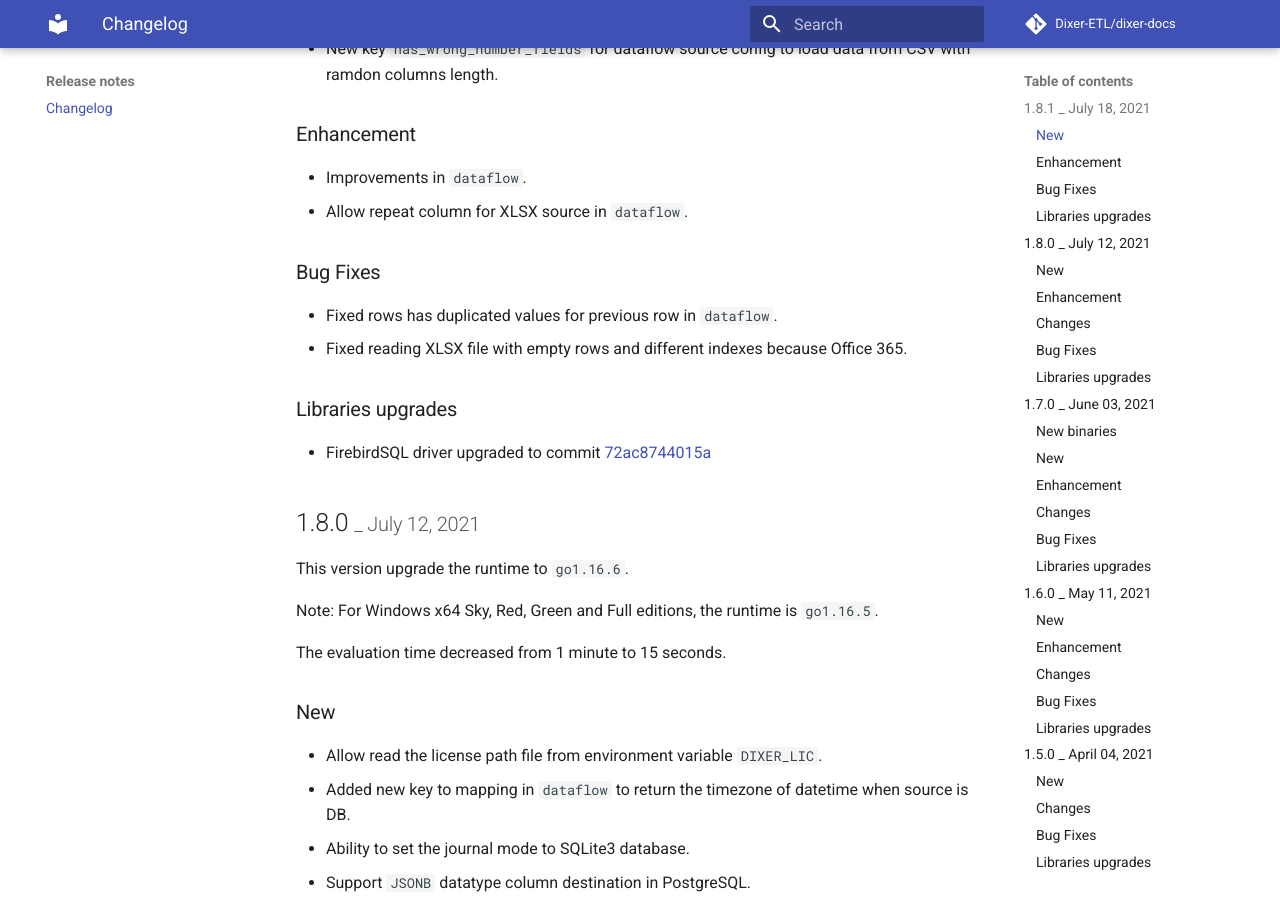
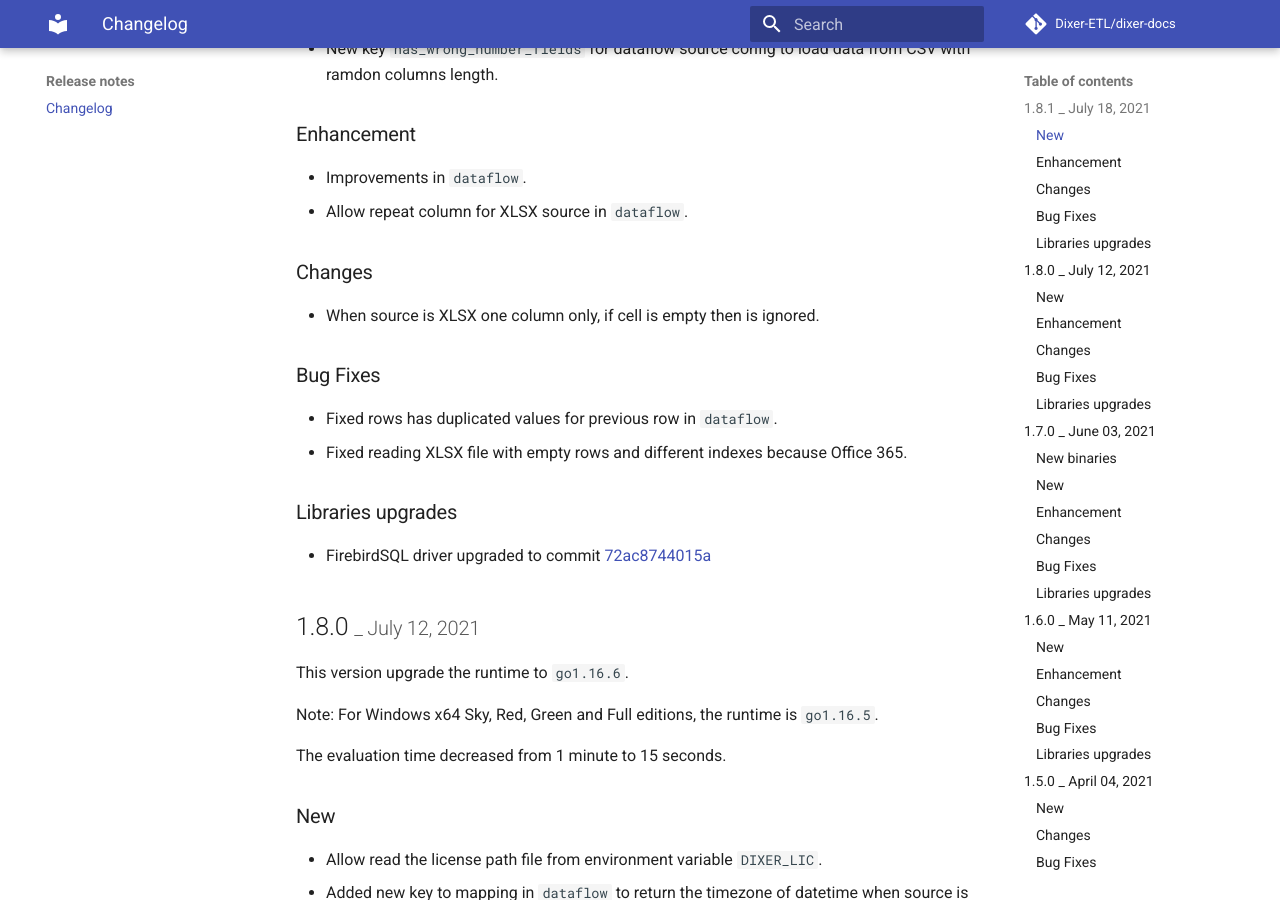
Before and after one commit to Dixer-ETL/dixer-docs, an MkDocs documentation site: the page built from docs/Changelog.md, in a window 1280 px wide and 900 px high, scrolled down 322 px. Built offline with MkDocs 1.6.1 and Material for MkDocs 9.7.7, drawn with Linux system fonts in a browser that asks for light colours; comment, search, counter and statistics services are not loaded.

Commit message:
Add change

```diff
--- a/docs/Changelog.md
+++ b/docs/Changelog.md
@@ -9,6 +9,9 @@
 ### Enhancement
 * Improvements in `dataflow`.
 * Allow repeat column for XLSX source in `dataflow`.
+
+### Changes
+* When source is XLSX one column only, if cell is empty then is ignored.
 
 ### Bug Fixes
 * Fixed rows has duplicated values for previous row in `dataflow`.
```
